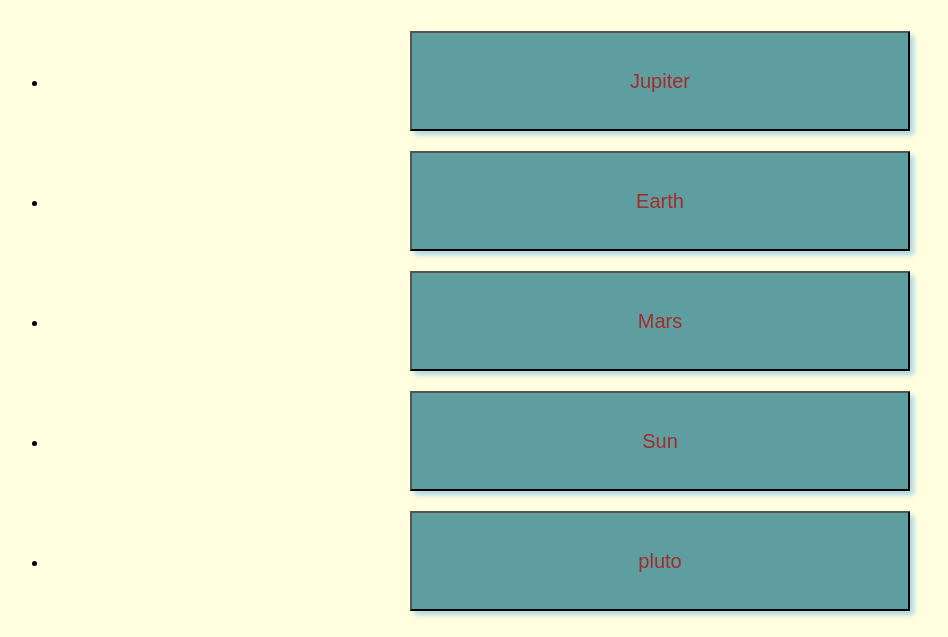
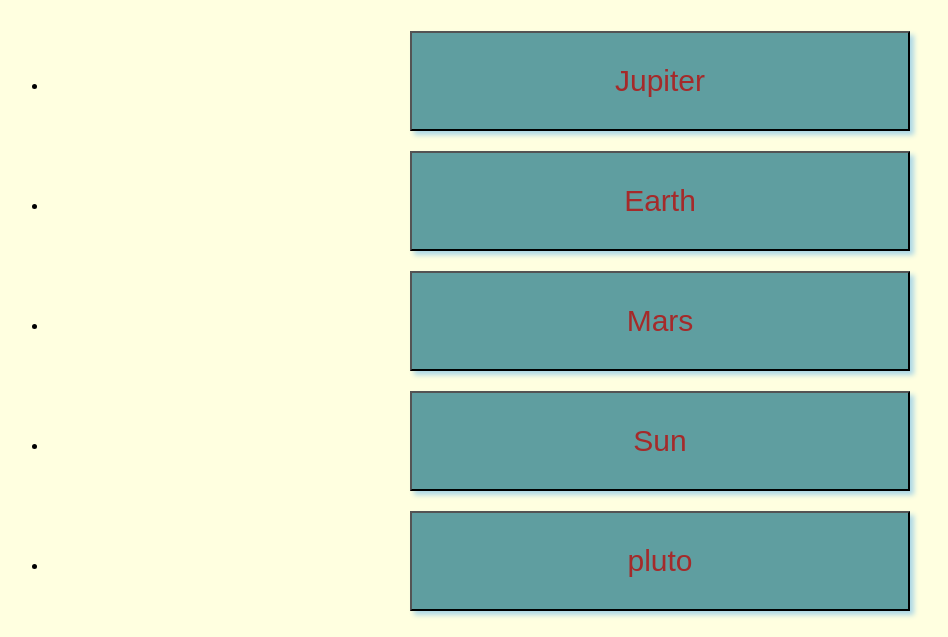
Before and after one commit to vkyamini/Quiz, a plain HTML site: page index.html in a window 1280 px wide. Both pictures are taken after a click on the button "start game". Shown: the part 264-901 px from the top of the page, without its empty margins (0-948 px from the left). Drawn offline with Linux system fonts and the light colour scheme.

Commit message:
adjusted the font size

```diff
--- a/assets/style.css
+++ b/assets/style.css
@@ -46,7 +46,9 @@ background-color: pink;
 .display
 {
     background-color: cadetblue;
-    font-size: 20px;
+    font-size: 30px;
+    font-family: Arial, Helvetica, sans-serif;
+
     color:brown;
     width:500px;
     height:100px;
```
